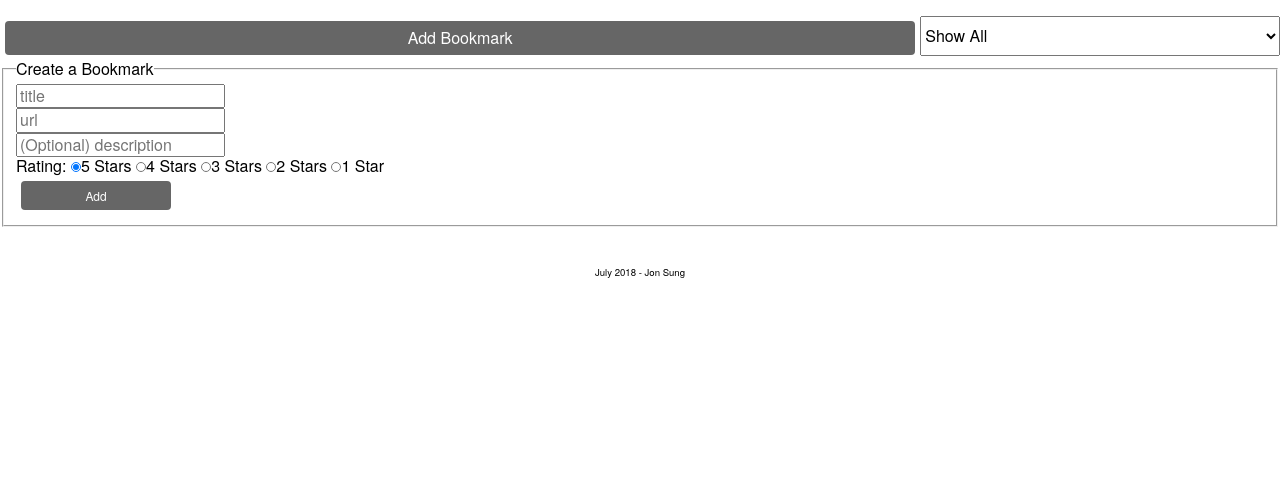
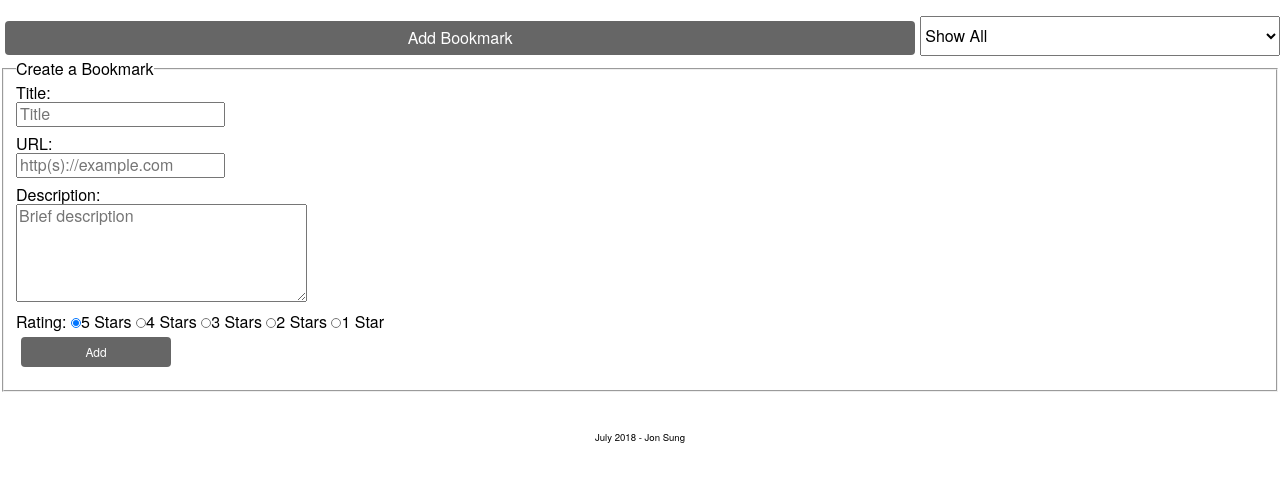
Before and after one commit to thinkful-ei23/jonS-bookmarks-app, a plain HTML site: page index.html in a window 1280 px wide. Both pictures are taken after a click on the button "Add Bookmark". Shown: the part 64-546 px from the top of the page. Drawn offline with nearby package versions, Linux system fonts and the light colour scheme; no server answers.

Commit message:
clears out the input when submitted

```diff
--- a/scripts/bookmark-list.js
+++ b/scripts/bookmark-list.js
@@ -13,15 +13,16 @@ const bookmarkList = (function() {
             <legend>Create a Bookmark</legend>
             <div class="input-groups">
               <div class="input-group">
-                <input type="text" name="title" id="bookmark-title" placeholder="title">
-                </label>
+                <label>Title:<br></label><input type="text" name="title" id="bookmark-title" placeholder="Title" required>
+
               </div>
               <div class="input-group">
-                <input type="text" name="url" id="bookmark-url" placeholder="url">
-                </label>
+                <label>URL:<br></label><input type="text" name="url" id="bookmark-url" placeholder="http(s)://example.com" required>
+
               </div>
               <div class="input-group">
-                <input type="text" name="desc" id="bookmark-description" placeholder="(Optional) description"></input>
+                <label>Description:<br></label><textarea type="text" name="desc" id="bookmark-description" placeholder="Brief description" rows="5"
+                cols="30"></textarea>
               </div>
 
               <form class="input-group">
@@ -82,6 +83,7 @@ const bookmarkList = (function() {
           // alert('Please provide a URL.');
           $('.error-display').html('<p>URL Required</p>').addClass('error-red');
         }
+
         const newBookmark = $(e.target).serializeJson();
         // const parsedBookmark = JSON.parse(newBookmark);
         // TO-DO: need to figure out how to clear the inputs after submitting
@@ -193,6 +195,10 @@ const bookmarkList = (function() {
     // this function will be responsible for rendering the bookmarks in the DOM/page
     const bookmarkString = generateBookmarkString(STORE.bookmarks);
     $('.js-saved-bookmark-list').html(bookmarkString);
+
+    $('.input-group #bookmark-title').val('');
+    $('.input-group #bookmark-url').val('');
+    $('.input-group #bookmark-description').val('');
   };
 
   const bindEventListeners = function() {
--- a/styles/main.css
+++ b/styles/main.css
@@ -117,9 +117,16 @@ form #bookmark-rating {
   float: right;
 }
 
+.input-group {
+  padding-bottom: 8px;
+}
+
 .error-red {
   color: red;
+
 }
+
+
 
 
 @media (min-width:992px) {
```
